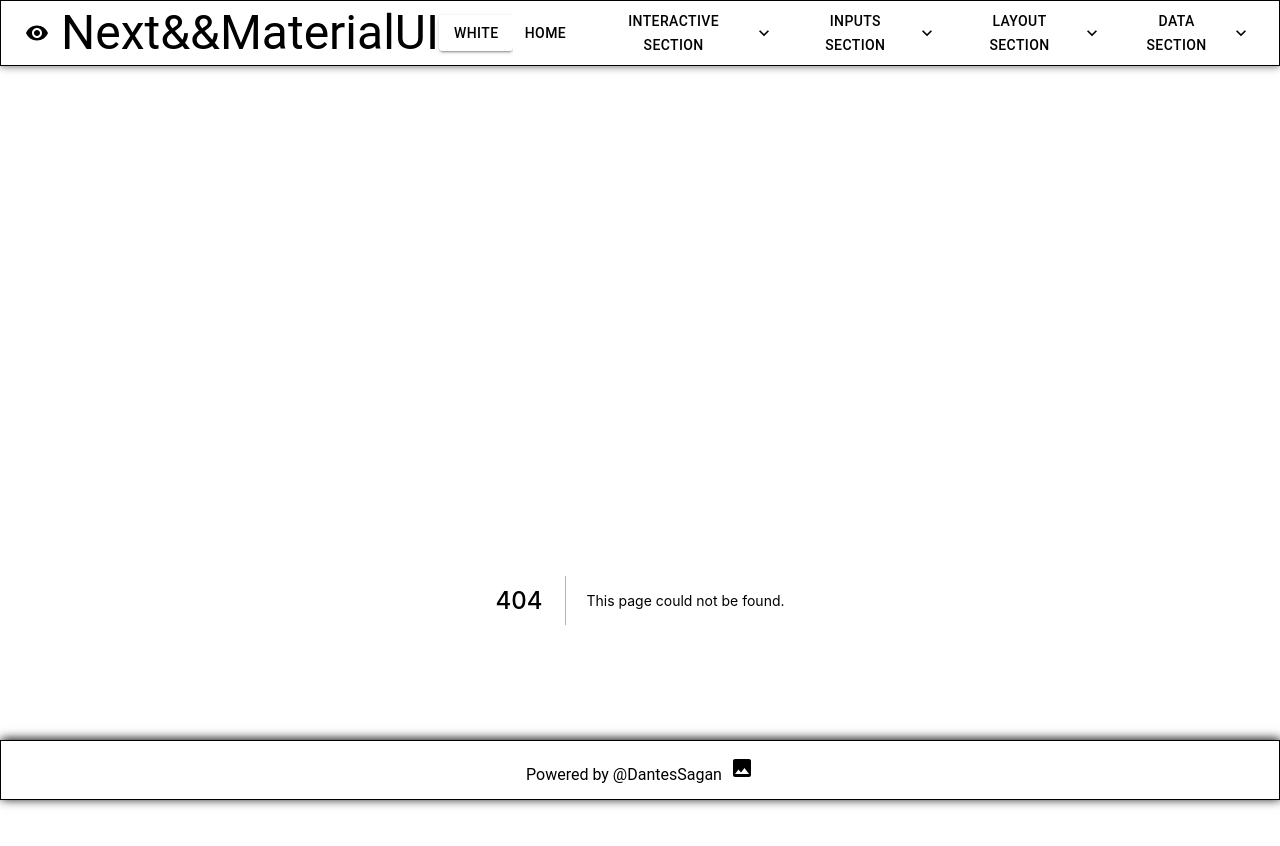
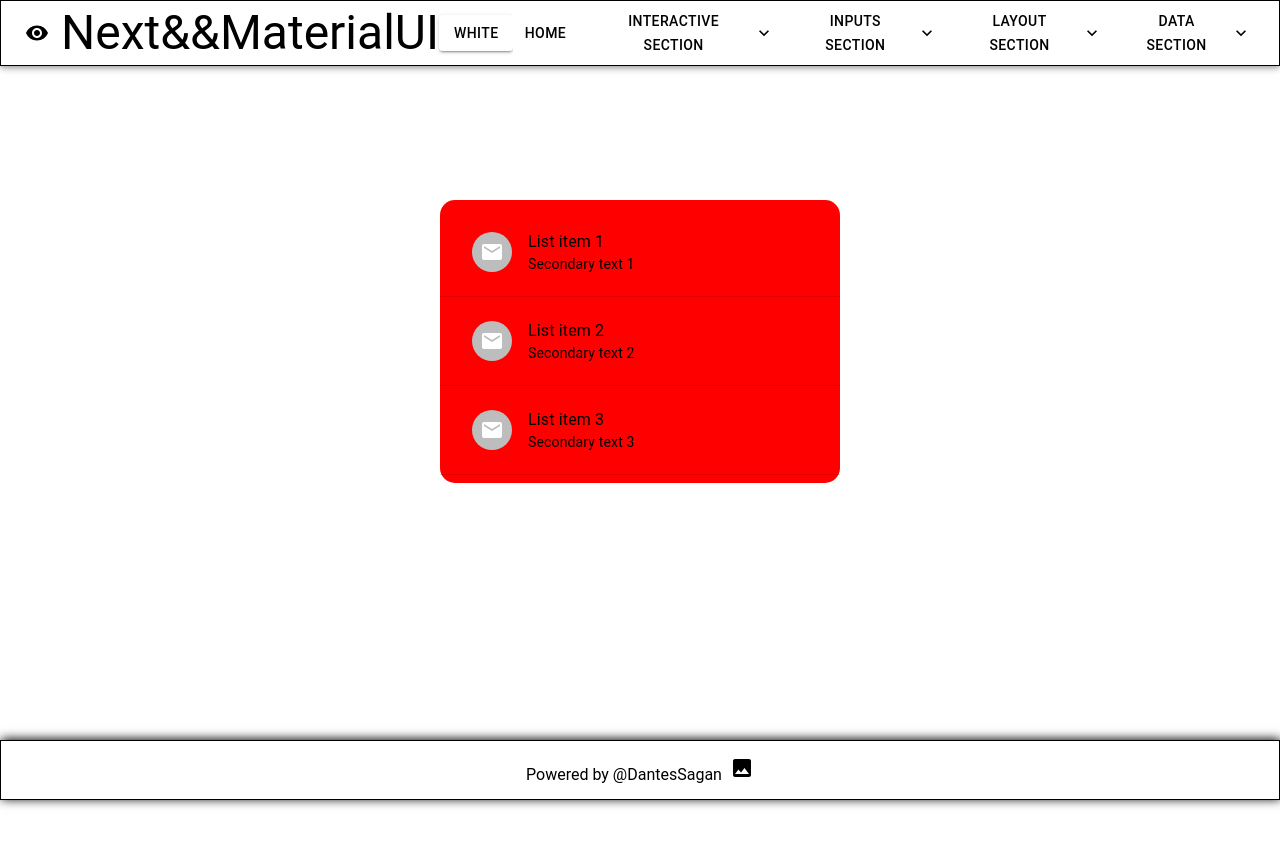
Before and after one commit to DantesSagan/materialNextReact, a Next.js app: page /list in a window 1280 px wide. Before the commit this address had no page. Shown: the top 846 px of the page. After the commit the page ends 800 px from the top, so only its background shows below. Built offline with nearby package versions, Linux system fonts and the light colour scheme.

Commit message:
30 lists items

```diff
--- /dev/null
+++ b/pages/list/index.tsx
@@ -0,0 +1,93 @@
+import { Mail } from '@mui/icons-material';
+import {
+  Box,
+  List,
+  ListItem,
+  ListItemText,
+  ListItemIcon,
+  Stack,
+  ListItemAvatar,
+  Avatar,
+  ListItemButton,
+  Divider,
+} from '@mui/material';
+import React from 'react';
+
+export default function ListIndex({ checked }) {
+  const bgColor = checked ? 'red' : 'gray';
+  const text = checked ? 'black' : 'white';
+  return (
+    <Stack alignItems='center'>
+      <Box sx={{ width: '400px', bgcolor: bgColor, borderRadius: '15px' }}>
+        <List>
+          {/* 1 */}
+          <ListItem>
+            <ListItemButton>
+              <ListItemIcon>
+                <ListItemAvatar>
+                  <Avatar>
+                    <Mail />
+                  </Avatar>
+                </ListItemAvatar>
+              </ListItemIcon>
+              <ListItemText
+                secondaryTypographyProps={{
+                  sx: {
+                    color: text,
+                  },
+                }}
+                primary='List item 1'
+                secondary='Secondary text 1'
+              />
+            </ListItemButton>
+          </ListItem>
+          <Divider />
+          {/* 2 */}
+          <ListItem>
+            <ListItemButton>
+              <ListItemIcon>
+                <ListItemAvatar>
+                  <Avatar>
+                    <Mail />
+                  </Avatar>
+                </ListItemAvatar>
+              </ListItemIcon>
+              <ListItemText
+                secondaryTypographyProps={{
+                  sx: {
+                    color: text,
+                  },
+                }}
+                primary='List item 2'
+                secondary='Secondary text 2'
+              />
+            </ListItemButton>
+          </ListItem>{' '}
+          <Divider />
+          {/* 3 */}
+          <ListItem>
+            <ListItemButton>
+              <ListItemIcon>
+                <ListItemAvatar>
+                  <Avatar>
+                    <Mail />
+                  </Avatar>
+                </ListItemAvatar>
+              </ListItemIcon>
+              <ListItemText
+                secondaryTypographyProps={{
+                  sx: {
+                    color: text,
+                  },
+                }}
+                primary='List item 3'
+                secondary='Secondary text 3'
+              />
+            </ListItemButton>
+          </ListItem>
+          <Divider />
+        </List>
+      </Box>
+    </Stack>
+  );
+}
```
